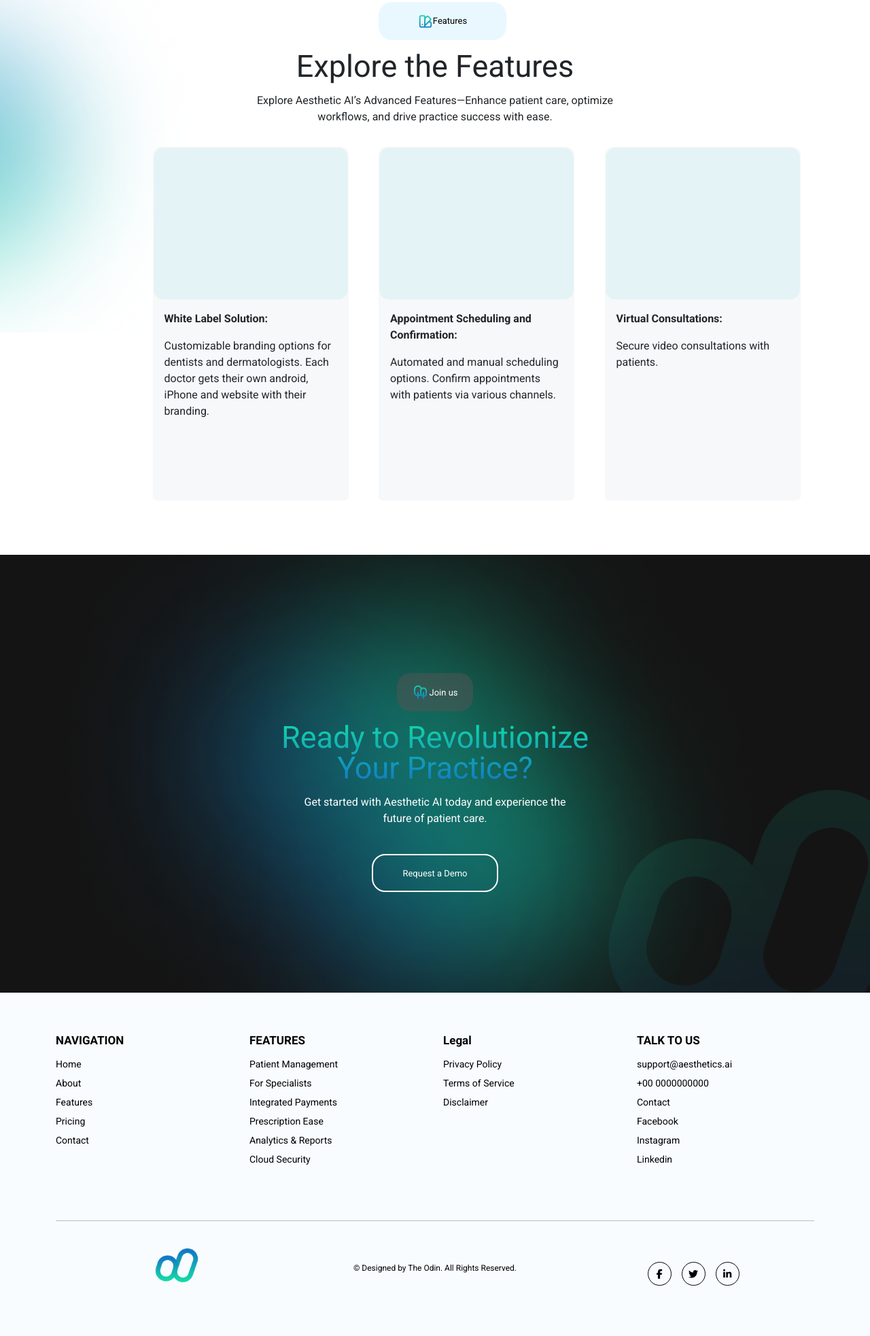
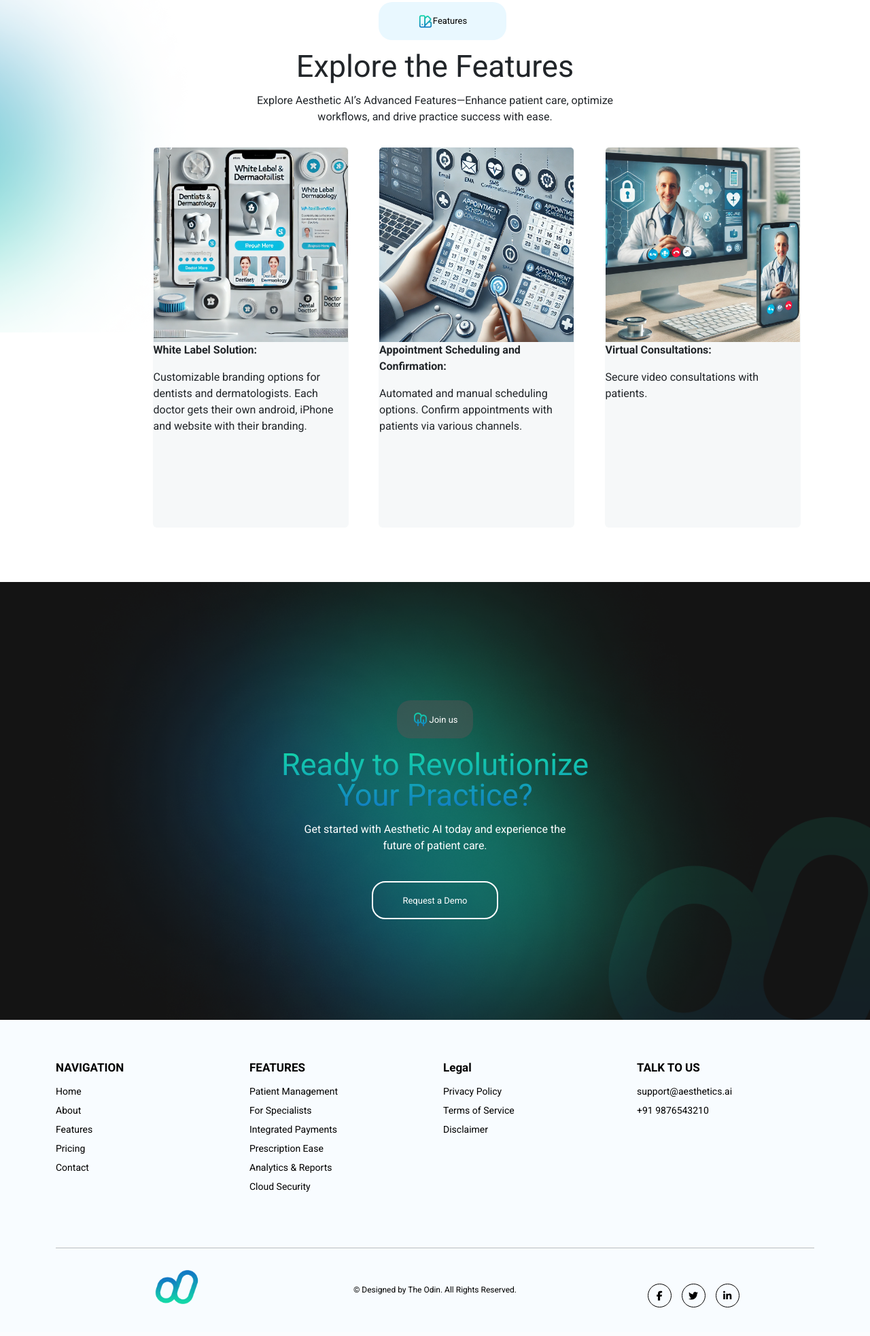
Before and after one commit to nidhik3/astheticai, a CodeIgniter app: page /ai-dynamic/index.php/feature/index in a window 1280 px wide. Shown: the part 77-2042 px from the top of the page at 68% size. After the commit the page ends 2000 px from the top, so only its background shows below. Run offline with CodeIgniter, Linux system fonts and the light colour scheme; some libraries are stand-ins or nearby versions.

Commit message:
streached images

```diff
--- a/application/views/feature.php
+++ b/application/views/feature.php
@@ -1,3 +1,9 @@
+<style>
+
+    .card1{
+       height:70vh;
+    }
+</style>
 <section class="space" style="background-image: url('assets/img/bg.png'); max-width: 100%; background-repeat: no-repeat;">
     <div class="container">
         <div class="row d-flex justify-content-center align-items-center  pb-3">
@@ -19,8 +25,8 @@
         <div class="row d-flex justify-content-evenly pt-3">
             <div class="col-md-2">
                 <div class="card  card1">
-                    <img class="card-img-top" src="assets/img/card-bg.png" alt="Card image cap">
-                    <div class="card-body">
+                    <img class="card-img-top" src="assets/img/f1.png" alt="Card image cap">
+                    <div class="card-bodys">
                         <p class="card-text"><b>White Label Solution:</b> </p>
                         <p class="card-text">Customizable branding options for dentists and
                             dermatologists. Each doctor gets their own android, iPhone and website with their branding.</p>
@@ -29,8 +35,8 @@
             </div>
             <div class="col-md-2">
                 <div class="card  card1" >
-                    <img class="card-img-top" src="assets/img/card-bg.png" alt="Card image cap">
-                    <div class="card-body">
+                    <img class="card-img-top" src="assets/img/f2.png" alt="Card image cap">
+                    <div class="card-bodys">
                         <p class="card-text"><b>Appointment Scheduling and Confirmation: </b> </p>
                         <p class="card-text">Automated and manual scheduling options.
                         Confirm appointments with patients via various channels.</p>
@@ -39,8 +45,8 @@
             </div>
             <div class="col-md-2">
                 <div class="card  card1" >
-                    <img class="card-img-top" src="assets/img/card-bg.png" alt="Card image cap">
-                    <div class="card-body">
+                    <img class="card-img-top" src="assets/img/f3.png" alt="Card image cap">
+                    <div class="card-bodys">
                         <p class="card-text"><b>Virtual Consultations:</b> </p>
                         <p class="card-text">Secure video consultations with patients.</p>
                     </div>
--- a/application/views/footer.php
+++ b/application/views/footer.php
@@ -45,11 +45,7 @@
                     <h4>TALK TO US</h4>
                     <ul>
                         <li> <a href="">support@aesthetics.ai</a></li>
-                        <li> <a href="">+00 0000000000</a></li>
-                        <li> <a href="">Contact </a></li>
-                        <li> <a href="">Facebook</a></li>
-                        <li> <a href="">Instagram</a></li>
-                        <li> <a href="">Linkedin</a></li>
+                        <li> <a href="">+91 9876543210</a></li>
                     </ul>
                 </div>
 
@@ -65,7 +61,7 @@
     </div>
 
 
-    <div class="container py-4 text-center">
+    <div class="container py-3 text-center">
         <div class="row d-flex justify-content-between">
             <div class="col-md-4">
                 <img src="assets/img/flogo.png" alt="" style=" height: 50px;">
@@ -142,3 +138,16 @@ requestAnimationFrame(startSlider);
 
  </script>
 <!-- header  -->
+
+<!-- pricing btn -->
+ <script>
+
+    document.querySelectorAll('.toggle-option').forEach(option => {
+  option.addEventListener('click', function() {
+    document.querySelectorAll('.toggle-option').forEach(btn => btn.classList.remove('active'));
+    this.classList.add('active');
+  });
+});
+
+ </script>
+<!-- pricing btn -->
--- a/assets/css/style.css
+++ b/assets/css/style.css
@@ -461,15 +461,15 @@ width: 18rem;
 height: 65vh;
 border: 1px solid transparent;
 border-top-left-radius: 12px;
-    border-top-right-radius: 12px;
+    border-top-right-radius: 12  px;
 }
 .card-text1{
 	margin: 0;
 }
 
 .ci{
-	padding: 10px;
-	height:300px
+	padding: 5px 10px;
+	height:360px
 }
 
 .cbody{
@@ -1001,7 +1044,7 @@ section {
 --------------------------------------------------------------*/
 #footer {
 	background:#F8FCFF;
-	padding: 0 0 30px 0;
+	/* padding: 0 0 30px 0; */
 	color: black;
 	font-size: 14px;
 	/* background: #ebf7fc; */
```
Also changed, not shown: other parts of assets/css/style.css (+43 -0 lines), application/views/main.php (+9 -5 lines), application/views/pricing.php (+7 -2 lines), assets/img/f1.png (added), assets/img/f2.png (added), assets/img/f3.png (added).
